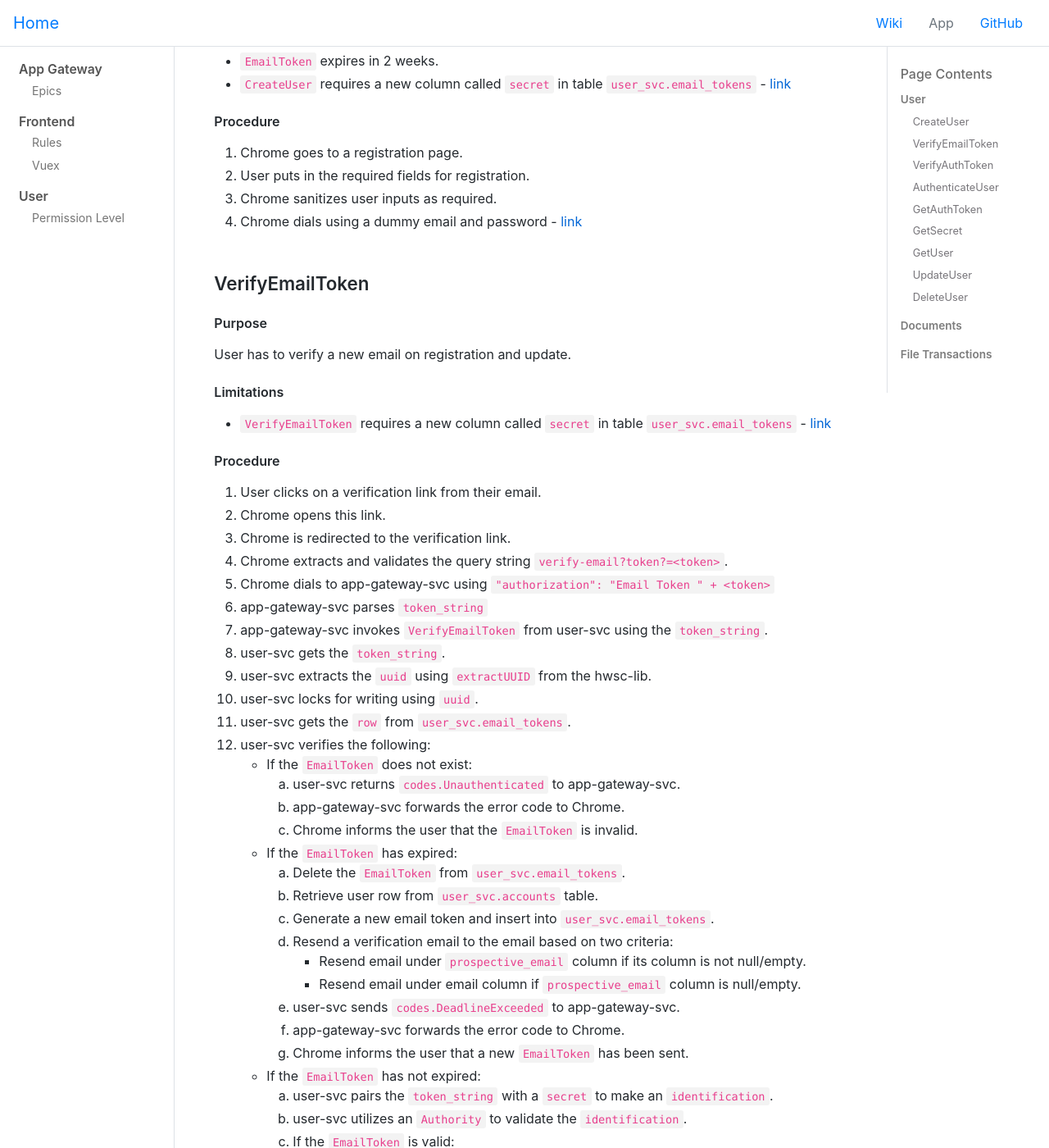
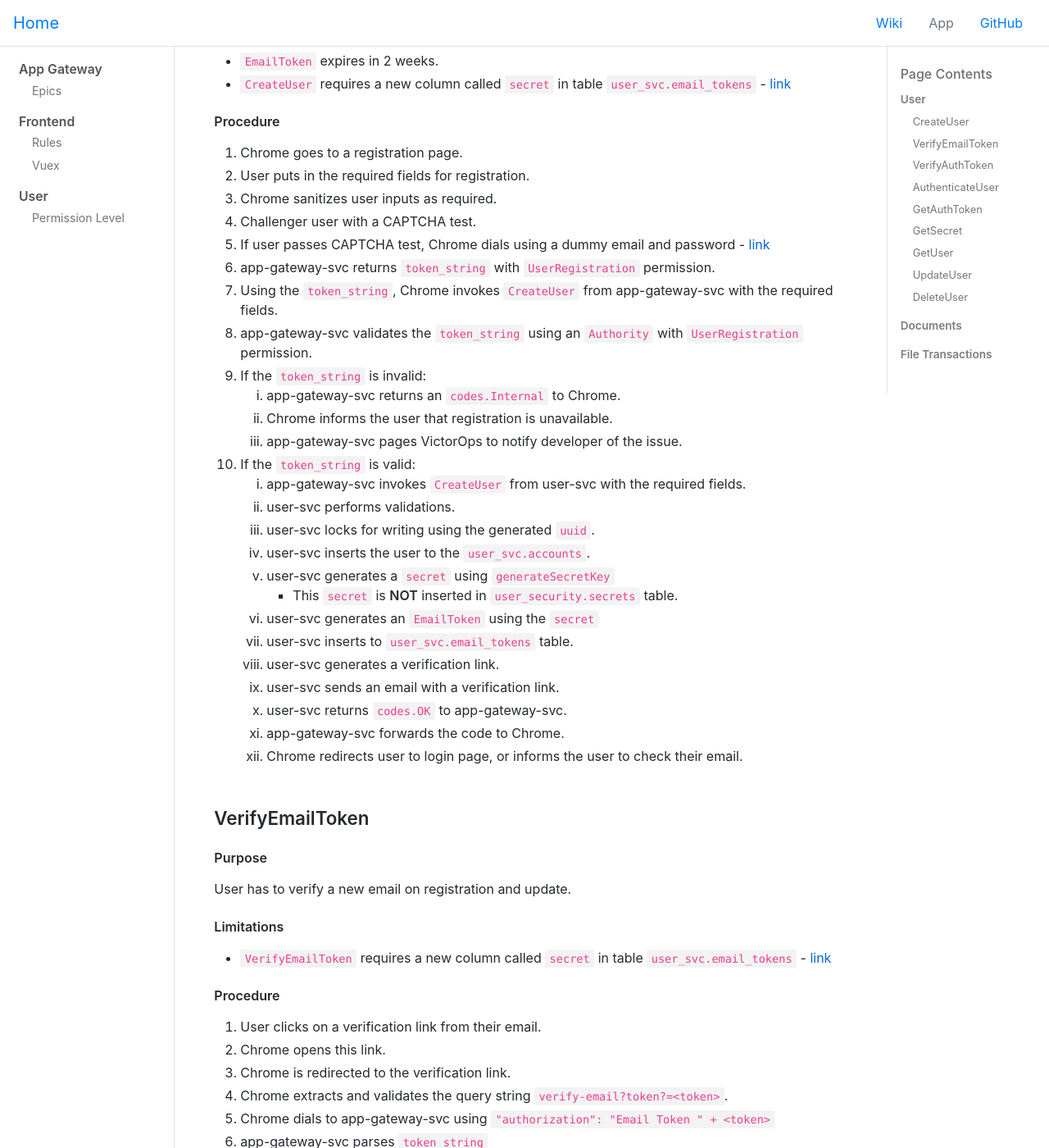
Before and after one commit to hwsc-org/hwsc-org.github.io, a Jekyll site: the page built from wikis/app-gateway/epics.md, in a window 1280 px wide and 1400 px high, scrolled down 564 px. Shown: the whole window at 82% size. Built offline with Jekyll 4.4.1, drawn with Linux system fonts in a browser that asks for light colours; comment, search, counter and statistics services are not loaded; some of the changed text lies outside the part shown.

Commit message:
Add CreateUser doc

```diff
--- a/wikis/app-gateway/epics.md
+++ b/wikis/app-gateway/epics.md
@@ -24,7 +24,29 @@ Chrome is able to create a new user.
 1. Chrome goes to a registration page.
 2. User puts in the required fields for registration.
 3. Chrome sanitizes user inputs as required.
-4. Chrome dials using a dummy email and password - [link](https://hwsc-org.github.io/wikis/app-gateway/epics.html#authenticateuser)
+4. Challenger user with a CAPTCHA test.
+5. If user passes CAPTCHA test, Chrome dials using a dummy email and password - [link](https://hwsc-org.github.io/wikis/app-gateway/epics.html#authenticateuser)
+6. app-gateway-svc returns `token_string` with `UserRegistration` permission.
+7. Using the `token_string`, Chrome invokes `CreateUser` from app-gateway-svc with the required fields.
+8. app-gateway-svc validates the `token_string` using an `Authority` with `UserRegistration` permission.
+10. If the `token_string` is invalid:
+    1. app-gateway-svc returns an `codes.Internal` to Chrome.
+    2. Chrome informs the user that registration is unavailable.
+    3. app-gateway-svc pages VictorOps to notify developer of the issue.
+11. If the `token_string` is valid:
+    1. app-gateway-svc invokes `CreateUser` from user-svc with the required fields.
+    2. user-svc performs validations.
+    3. user-svc locks for writing using the generated `uuid`.
+    4. user-svc inserts the user to the `user_svc.accounts`.
+    5. user-svc generates a `secret` using `generateSecretKey`
+        - This `secret` is **NOT** inserted in `user_security.secrets` table.
+    6. user-svc generates an `EmailToken` using the `secret`
+    7. user-svc inserts to `user_svc.email_tokens` table.
+    8. user-svc generates a verification link.
+    9. user-svc sends an email with a verification link.
+    10. user-svc returns `codes.OK` to app-gateway-svc.
+    11. app-gateway-svc forwards the code to Chrome.
+    12. Chrome redirects user to login page, or informs the user to check their email.
 
 ### VerifyEmailToken
 #### Purpose
```
Also changed, not shown: other parts of wikis/app-gateway/epics.md (+1 -1 lines).
